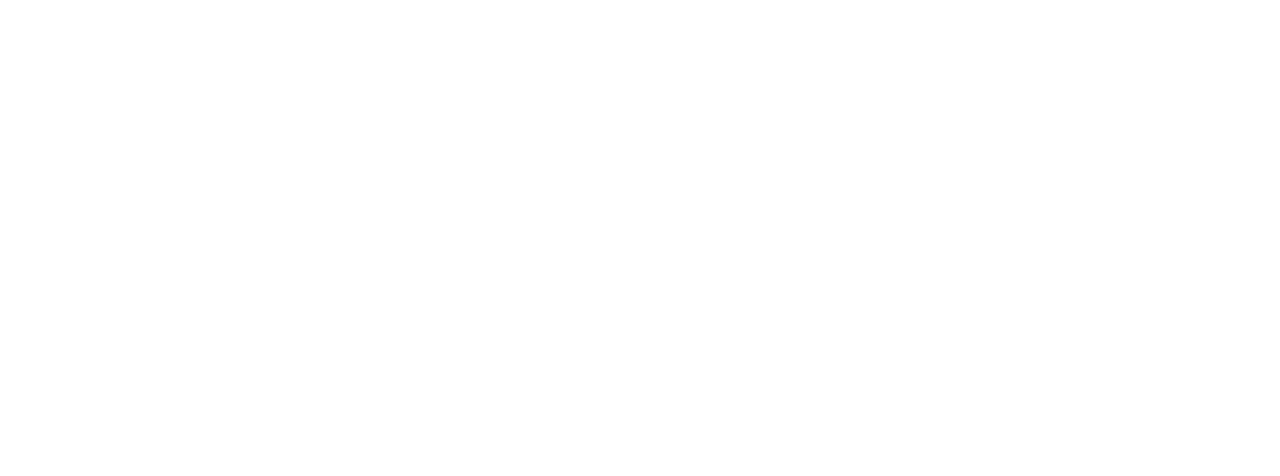
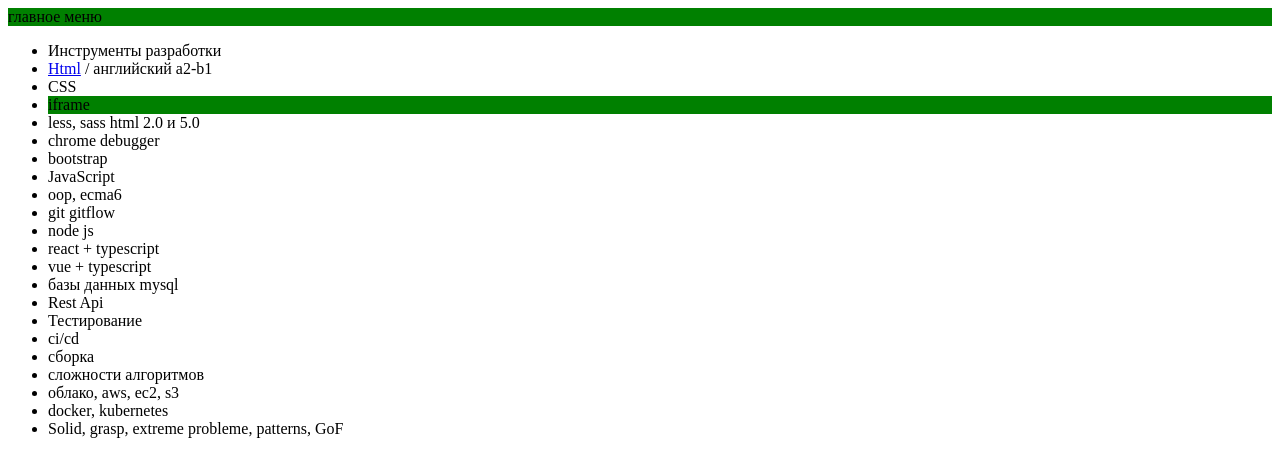
Before and after one commit to BSstart2017/AlexTest, a plain HTML site: page index.html in a window 1280 px wide. Drawn offline with Linux system fonts and the light colour scheme.

Commit message:
Konec 1 dnia

```diff
--- a/index.html
+++ b/index.html
@@ -1,12 +1,41 @@
 <!DOCTYPE html>
 <html lang="en">
-<head>
-    <meta charset="UTF-8">
-    <meta http-equiv="X-UA-Compatible" content="IE=edge">
-    <meta name="viewport" content="width=device-width, initial-scale=1.0">
-    <title>Document</title>
-</head>
-<body>
-
-</body>
+  <head>
+    <meta charset="UTF-8" />
+    <meta http-equiv="X-UA-Compatible" content="IE=edge" />
+    <meta name="viewport" content="width=device-width, initial-scale=1.0" />
+    <link rel="stylesheet" href="style.css">
+    <title>Yrok Syborov</title>
+  </head>
+  <body>
+    <header class="headerBgGreen">главное меню</header>
+    <nav>
+      <ul>
+        <li>Инструменты разработки</li>
+        <li><a href="htmlTags.html">Html</a> / английский а2-b1</li>
+        <li>CSS</li>
+        <li class="headerBgGreen">iframe</li>
+        <li>less, sass html 2.0 и 5.0</li>
+        <li>chrome debugger</li>
+        <li>bootstrap</li>
+        <li>JavaScript</li>
+        <li>oop, ecma6</li>
+        <li>git gitflow</li>
+        <li>node js</li>
+        <li>react + typescript</li>
+        <li>vue + typescript</li>
+        <li>базы данных mysql</li>
+        <li>Rest Api</li>
+        <li>Тестирование</li>
+        <li>ci/cd</li>
+        <li>сборка</li>
+        <li>сложности алгоритмов</li>
+        <li>облако, aws, ec2, s3</li>
+        <li>docker, kubernetes</li>
+        <li>Solid, grasp, extreme probleme, patterns, GoF</li>
+      </ul>
+    </nav>
+    <main></main>
+    <footer></footer>
+  </body>
 </html>
--- a/style.css
+++ b/style.css
@@ -0,0 +1,3 @@
+.headerBgGreen{
+    background-color: green;
+}
```
Also changed, not shown: htmlTags.html (added, +15 -0 lines).
